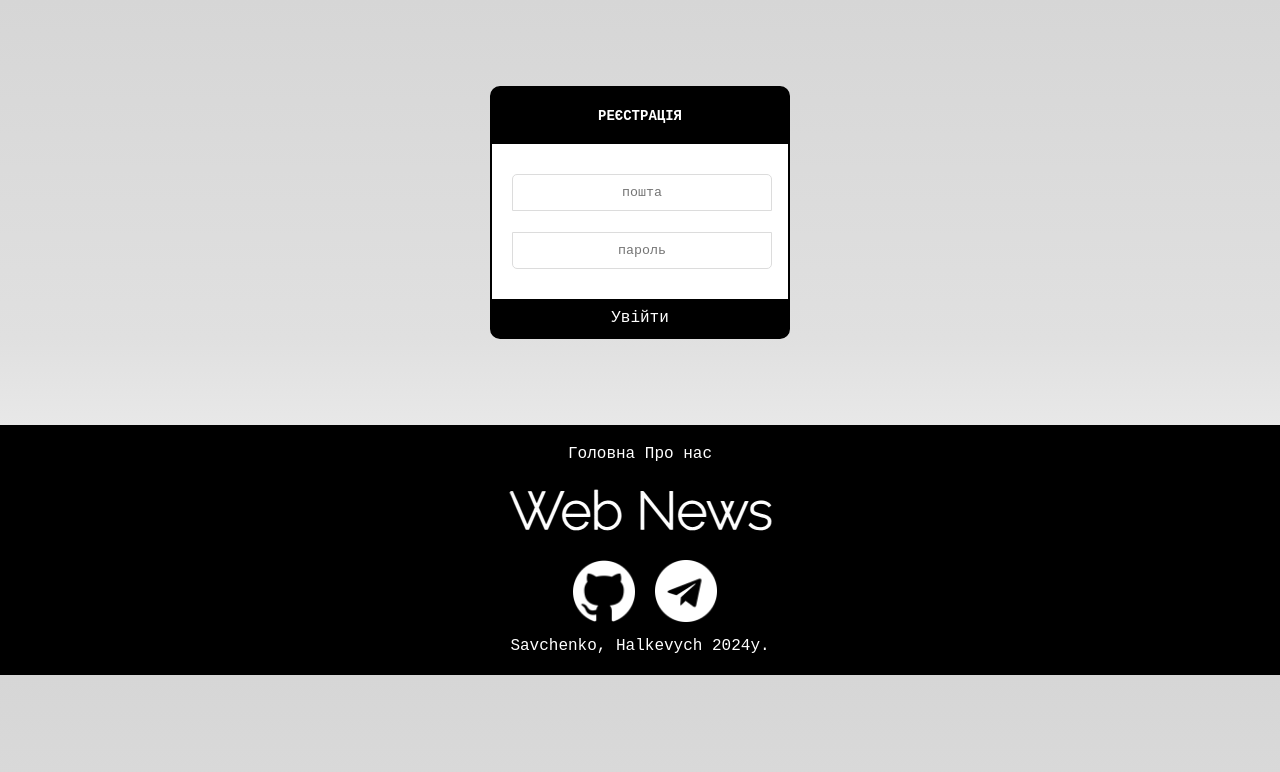
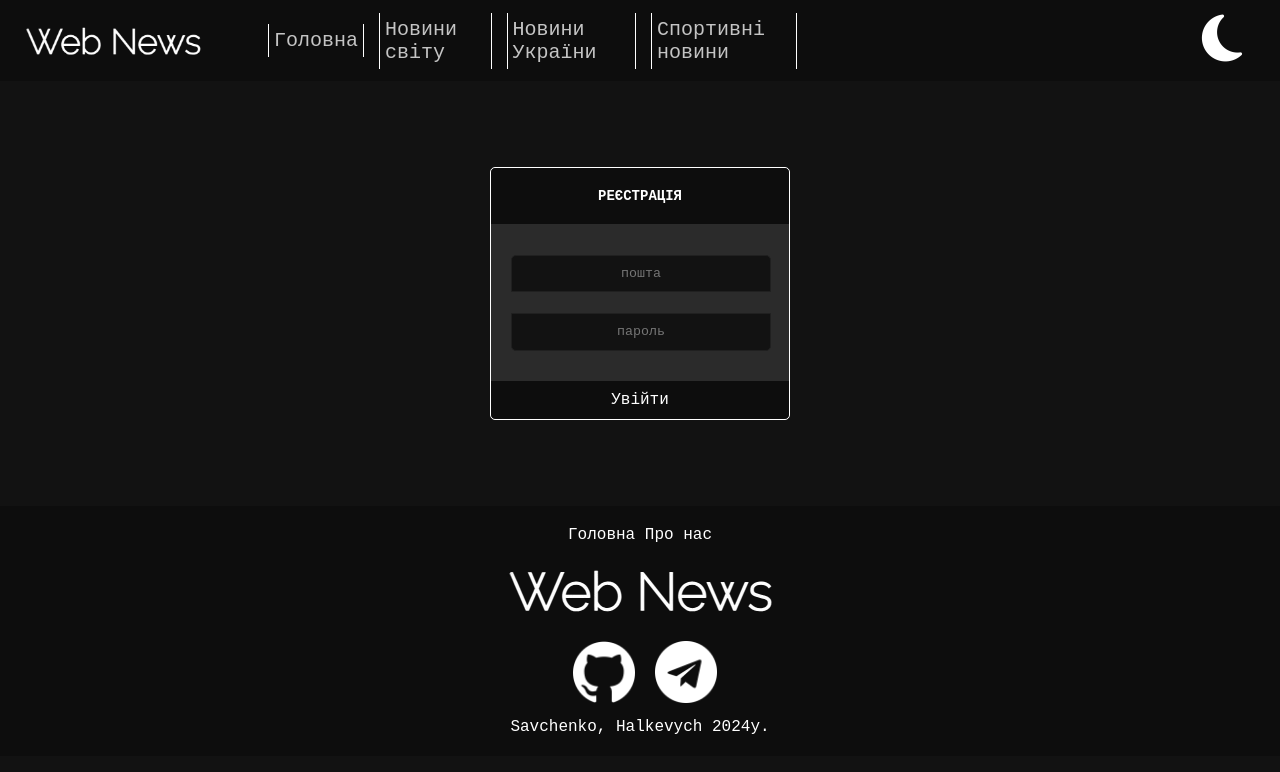
Before and after one commit to MrHogun/news-site, a plain HTML site: page pages/login.html in a window 1280 px wide. Drawn offline with Linux system fonts and the light colour scheme.

Commit message:
Додана можливість зміни теми

```diff
--- a/index.js
+++ b/index.js
@@ -0,0 +1,47 @@
+//зміна теми та іконок
+function setTheme(theme) {
+  const root = document.querySelector(':root');
+  const themeToggle = document.querySelector('#themeToggle');
+  const loginIcon = document.querySelector('.header-menu a img');
+  const githubIcon = document.querySelector('.social a:nth-child(1) img');
+  const telegramIcon = document.querySelector('.social a:nth-child(2) img');
+  const webNewsLogo = document.querySelectorAll('.header-logo, .footer-logo');
+  const loginButton = document.querySelector('.login-container a img');
+
+  //встановлення теми
+  root.classList.toggle('light', theme === 'light');
+
+  //заміна іконок
+  const iconColor = root.classList.contains('light') ? 'black' : 'white';
+
+  themeToggle.querySelector(
+    'button img'
+  ).src = `/img's/${theme}-theme/theme-icon(${iconColor}).png`;
+  loginIcon.src = `/img's/${theme}-theme/login-icon(${iconColor}).png`;
+  githubIcon.src = `/img's/${theme}-theme/github-icon(${iconColor}).png`;
+  telegramIcon.src = `/img's/${theme}-theme/telegram-icon(${iconColor}).png`;
+
+  //заміна лого
+  webNewsLogo.forEach((logo) => {
+    logo.src = `/img's/${theme}-theme/web-news-logo(${iconColor}).png`;
+  });
+
+  const loginIconColor = root.classList.contains('light') ? 'black' : 'white';
+  loginButton.src = `/img's/${theme}-theme/login-icon(${loginIconColor}).png`;
+
+  //збереження теми на всіх сторінках
+  localStorage.setItem('currentTheme', theme);
+}
+
+document.querySelector('#themeToggle').addEventListener('click', (event) => {
+  event.preventDefault();
+  const currentTheme = localStorage.getItem('currentTheme') || 'dark';
+  const newTheme = currentTheme === 'dark' ? 'light' : 'dark';
+  setTheme(newTheme);
+});
+
+//застосування теми на сторінці
+document.addEventListener('DOMContentLoaded', () => {
+  const currentTheme = localStorage.getItem('currentTheme') || 'dark';
+  setTheme(currentTheme);
+});
--- a/pages/login.html
+++ b/pages/login.html
@@ -1,5 +1,5 @@
 <!DOCTYPE html>
-<html lang="en">
+<html lang="UA">
   <head>
     <meta charset="UTF-8" />
     <meta name="viewport" content="width=device-width, initial-scale=1.0" />
@@ -7,6 +7,30 @@
     <link rel="stylesheet" type="text/css" href="/style.css" />
   </head>
   <body class="reg-page">
+    <header>
+      <div class="header-menu">
+        <div>
+          <a href="/index.html"
+            ><img
+              class="header-logo"
+              src="/img's/dark-theme/web-news-logo(white).png"
+          /></a>
+        </div>
+        <nav class="navbar-menu">
+          <li><a href="/index.html">Головна</a></li>
+          <li><a href="/pages/world-news.html">Новини світу</a></li>
+          <li><a href="/pages/ukraine-news.html">Новини України</a></li>
+          <li><a href="/pages/sport-news.html">Спортивні новини</a></li>
+        </nav>
+        <div class="theme-container">
+          <div class="theme-toggle">
+            <button id="themeToggle" class="theme-toggle">
+              <img class="icon" src="/img's/dark-theme/theme-icon(white).png" />
+            </button>
+          </div>
+        </div>
+      </div>
+    </header>
     <main>
       <div class="reg-main-container">
         <h2 class="title">Реєстрація</h2>
@@ -33,20 +57,21 @@
         <a href="/index.html"
           ><img
             class="footer-logo"
-            src="/img's/white-theme/web-news-logo(white).png"
+            src="/img's/dark-theme/web-news-logo(white).png"
         /></a>
       </div>
       <div class="social">
         <a href="https://github.com/MrHogun/news-site.git" target="_blank"
           ><img
-            src="/img's/white-theme/github-icon(white).png"
+            src="/img's/dark-theme/github-icon(white).png"
             alt="github-icon"
         /></a>
         <a href="https://t.me/mrhogun" target="_blank"
-          ><img src="/img's/white-theme/telegram-icon(white).png"
+          ><img src="/img's/dark-theme/telegram-icon(white).png"
         /></a>
       </div>
       <p class="authors">Savchenko, Halkevych 2024y.</p>
     </footer>
+    <script src="/index.js"></script>
   </body>
 </html>
--- a/style.css
+++ b/style.css
@@ -1,3 +1,25 @@
+/*змінні для зміни тем */
+:root {
+  --main: rgb(13, 13, 13);
+  --main-back: white;
+  --header-text: rgb(196, 196, 196);
+  --main-active: #202020;
+  --main-card-hover: rgb(54, 54, 54);
+  --log-back: rgb(43, 43, 43);
+  color-scheme: dark;
+}
+
+.light {
+  --main: white;
+  --main-back: rgb(0, 0, 0);
+  --main-active: #f0f0f0;
+  --header-text: rgb(23, 23, 23);
+  --card-back: rgb(222, 222, 222);
+  --main-card-hover: #ebebeb;
+  --log-back: rgb(233, 233, 233);
+  color-scheme: light;
+}
+
 /* сброс базових стилів */
 * {
   margin: 0;
@@ -12,8 +34,8 @@
   align-items: center;
   justify-content: space-between;
   padding: 10px;
-  background-color: black;
-  box-shadow: 0px 5px 10px -px rgba(0, 0, 0, 1);
+  background-color: var(--main);
+  box-shadow: 0px 5px 10px -px var(--main);
 }
 
 .header-logo {
@@ -31,31 +53,31 @@
 
 .navbar-menu li {
   padding: 5px;
-  border-left: 1px solid white;
-  border-right: 1px solid white;
+  border-left: 1px solid var(--main-back);
+  border-right: 1px solid var(--main-back);
   margin-right: 15px;
   list-style: none;
 }
 
 .navbar-menu a {
   font-size: 20px;
-  color: rgb(209, 209, 209);
+  color: var(--card-back);
   text-decoration: none;
 }
 
 .navbar-menu a:not(.active) {
-  color: rgb(213, 213, 213);
+  color: var(--header-text);
   transition: color 0.3s ease;
 }
 
 .navbar-menu a:not(.active):hover {
-  color: rgb(255, 255, 255);
+  color: var(--main-back);
 }
 
 a.active {
   border-left: 0px;
-  background-color: white;
-  color: rgb(0, 0, 0);
+  background-color: var(--main-back);
+  color: var(--main);
   font-weight: bold;
   padding: 6px;
   border-radius: 3px;
@@ -64,7 +86,10 @@ a.active {
 }
 
 /*пошукова строка, кнопка логіна */
-.search-login-container {
+.theme-container {
+  margin-left: 30%;
+}
+.search-login-theme-container {
   display: flex;
   align-items: center;
   margin-left: auto;
@@ -78,7 +103,7 @@ a.active {
 
 .search-input {
   padding: 8px;
-  border: 1px solid #ccc;
+  border: 1px solid var(--main-active);
   border-radius: 4px;
   margin-right: 45px;
   font-size: 16px;
@@ -92,7 +117,7 @@ a.active {
   width: 100%;
 }
 
-.login-icon {
+.icon {
   max-width: 50px;
   min-width: 25px;
 }
@@ -105,7 +130,23 @@ a.active {
   transform: scale(1.2);
 }
 
+.theme-toggle {
+  margin-left: 5%;
+  margin-right: 15px;
+  border: 0;
+  background-color: var(--main);
+}
+
+.theme-toggle button img {
+  transition: transform 0.3s ease-in-out;
+}
+
+.theme-toggle button img:hover {
+  transform: scale(1.2);
+}
+
 /* головне тіло, стилі карток з новинами */
+
 main {
   margin-left: 40px;
   margin-right: 40px;
@@ -119,7 +160,6 @@ main {
 
 .page-header {
   font-size: 36px;
-  color: #333;
   font-family: 'Roboto Mono', monospace;
   margin-bottom: 10px;
 }
@@ -137,17 +177,17 @@ main {
 .card {
   flex: 1 0 calc(33.333% - 20px);
   min-height: 400px;
-  box-shadow: 0 0 4px #000000;
+  box-shadow: 0 0 4px var(--main);
   border-radius: 4px;
   cursor: pointer;
-  background-color: #e6e6e6;
+  background-color: var(--main-active);
   overflow: hidden;
   transition: all 0.3s ease;
 }
 
 .card:hover {
-  box-shadow: 1px 1px 8px #e8e8e8;
-  background-color: #fff;
+  box-shadow: 1px 1px 8px var(--main-active);
+  background-color: var(--main-card-hover);
   transform: translateY(-2px);
 }
 
@@ -169,14 +209,14 @@ main {
 footer {
   width: 100%;
   height: auto;
-  background-color: #000000;
+  background-color: var(--main);
   margin: 0 auto;
   text-align: center;
   padding: 20px;
 }
 
 footer a {
-  color: white;
+  color: var(--main-back);
   margin: 10;
   text-decoration: none;
 }
@@ -186,7 +226,7 @@ footer a {
 }
 
 footer nav a:hover {
-  border-bottom: 1px solid white;
+  border-bottom: 1px solid var(--main-back);
 }
 
 .logo {
@@ -217,7 +257,7 @@ footer nav a:hover {
 }
 
 .authors {
-  color: white;
+  color: var(--main-back);
 }
 
 /* cторінка реєстрації */
@@ -225,23 +265,16 @@ footer nav a:hover {
 .reg-page {
   margin: 0;
   padding: 0;
-  background: rgb(214, 214, 214);
-  background: linear-gradient(
-    180deg,
-    rgba(214, 214, 214, 1) 0%,
-    rgba(224, 224, 224, 1) 50%,
-    rgba(255, 255, 255, 1) 100%
-  );
 }
 
 .reg-main-container {
   box-sizing: border-box;
   width: 300px;
   height: 253px;
-  background: #fff;
-  border-radius: 10px;
+  background: var(--log-back);
+  border-radius: 5px;
   margin: 5.5% auto;
-  border: 2px solid #000;
+  border: 1px solid var(--main-back);
   display: flex;
   flex-direction: column;
 }
@@ -249,9 +282,9 @@ footer nav a:hover {
 .title {
   font-family: 'Roboto Mono', monospace;
   margin: 0;
-  background-color: #000000;
+  background-color: var(--main);
   border-radius: 5px 5px 0 0;
-  color: #fff;
+  color: var(--main-back);
   font-size: 14px;
   padding: 20px;
   text-align: center;
@@ -269,7 +302,7 @@ footer nav a:hover {
 .log {
   text-align: center;
   justify-content: center;
-  border: 1px solid #dcdcdc;
+  border: 1px solid var(--main-active);
   padding: 4% 4%;
   width: 260px;
   border-radius: 5px 5px 0 0;
@@ -278,7 +311,7 @@ footer nav a:hover {
 .pass {
   text-align: center;
   justify-content: center;
-  border: 1px solid #dcdcdc;
+  border: 1px solid var(--main-active);
   padding: 4% 4%;
   width: 260px;
   border-radius: 0px 0px 5px 5px;
@@ -289,8 +322,8 @@ footer nav a:hover {
 }
 
 .reg-btn {
-  background-color: #000000;
-  color: #fff;
+  background-color: var(--main);
+  color: var(--main-back);
   border: none;
   padding: 10px 20px;
   cursor: pointer;
@@ -310,11 +343,12 @@ footer nav a:hover {
 }
 
 .reg-btn:hover {
-  background-color: #333333;
+  background-color: var(--main-card-hover);
 }
 
 /* Cтилі сторінок */
 .text-container {
   padding-top: 3%;
   padding-bottom: 3%;
+  text-align: justify;
 }
```
Also changed, not shown: index.html (+15 -8 lines), pages/about.html (+15 -9 lines), pages/sport-news.html (+16 -12 lines), pages/ukraine-news.html (+15 -9 lines), pages/world-news.html (+18 -11 lines), img's/dark-theme/github-icon(white).png (renamed from img's/white-theme/github-icon(white).png), img's/dark-theme/login-icon(white).png (renamed from img's/white-theme/login-icon(white).png), img's/dark-theme/search-icon(black).png (deleted), img's/dark-theme/telegram-icon(white).png (renamed from img's/white-theme/telegram-icon(white).png), img's/dark-theme/theme-icon(white).png (added), img's/dark-theme/web-news-logo(white).png (renamed from img's/white-theme/web-news-logo(white).png), img's/light-theme/github-icon(black).png (renamed from img's/dark-theme/github-icon(black).png), img's/light-theme/login-icon(black).png (renamed from img's/dark-theme/login-icon(black).png), img's/light-theme/telegram-icon(black).png (renamed from img's/dark-theme/telegram-icon(black).png), 2 more files.
